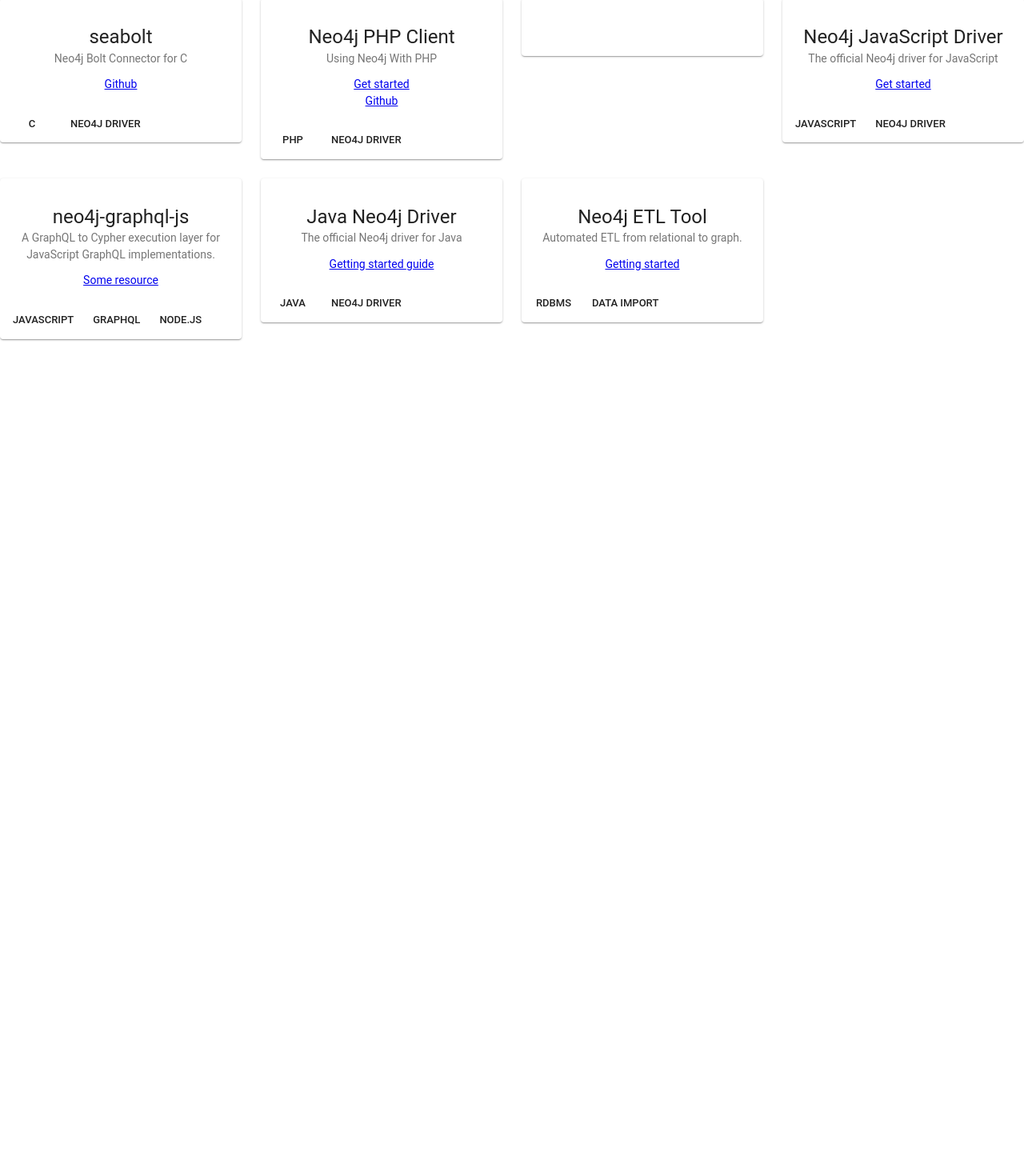
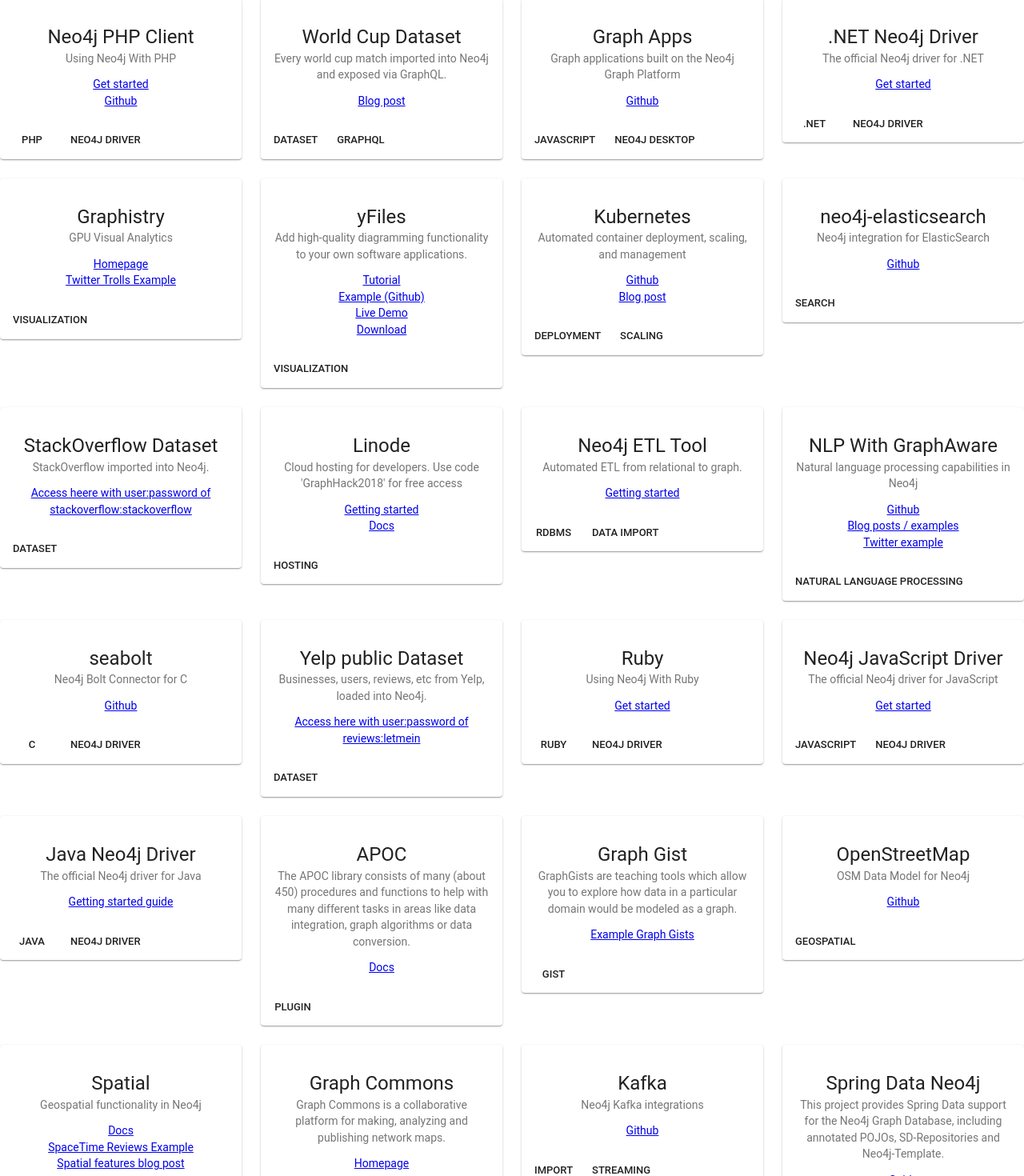
Before and after one commit to vsparrow/buzzword-bingo, a React (Create React App) app: page / in a window 1280 px wide. Shown: the part 769-2239 px from the top of the page at 80% size. Before the commit the page ends 1205 px from the top, so only its background shows below. Built offline with nearby package versions, Linux system fonts and the light colour scheme.

Commit message:
update buzzwords

```diff
--- a/src/data.js
+++ b/src/data.js
@@ -3,20 +3,28 @@ export const data = [
     title: "neo4j-graphql-js",
     description:
       "A GraphQL to Cypher execution layer for JavaScript GraphQL implementations.",
-    links: [{ text: "Some resource", url: "https://www.npmjs.com/package/neo4j-graphql-js" }],
+    links: [
+      {
+        text: "Some resource",
+        url: "https://www.npmjs.com/package/neo4j-graphql-js"
+      }
+    ],
     tags: ["JavaScript", "GraphQL", "node.js"]
   },
   {
     title: "Neo4j Sandbox",
-    description:"The Neo4j Sandbox enables you to get started with Neo4j, with built-in guides and sample datasets for popular use cases.",
+    description:
+      "The Neo4j Sandbox enables you to get started with Neo4j, with built-in guides and sample datasets for popular use cases.",
     links: [{ text: "Launch Sandbox", url: "https://neo4j.com/sandbox-v2/" }],
     tags: ["Hosted", "Datasets"]
   },
   {
     title: "GRANDstack",
-    description: "Fullstack application development with GraphQL, React, Apollo, and Neo4j Database",
+    description:
+      "Fullstack application development with GraphQL, React, Apollo, and Neo4j Database",
     links: [
-        { text: "GRANDstack.io",
+      {
+        text: "GRANDstack.io",
         url: "https://grandstack.io/"
       }
     ],
@@ -24,9 +32,11 @@ export const data = [
   },
   {
     title: "neovis.js",
-    description: "Neo4j + vis.js = neovis.js. Graph visualizations in the browser with data from Neo4j.",
+    description:
+      "Neo4j + vis.js = neovis.js. Graph visualizations in the browser with data from Neo4j.",
     links: [
-        { text: "Github",
+      {
+        text: "Github",
         url: "https://github.com/neo4j-contrib/neovis.js/"
       }
     ],
@@ -36,7 +46,8 @@ export const data = [
     title: "Neo4j ETL Tool",
     description: "Automated ETL from relational to graph.",
     links: [
-        { text: "Getting started",
+      {
+        text: "Getting started",
         url: "https://neo4j.com/developer/neo4j-etl/"
       }
     ],
@@ -46,7 +57,8 @@ export const data = [
     title: ".NET Neo4j Driver",
     description: "The official Neo4j driver for .NET",
     links: [
-        { text: "Get started",
+      {
+        text: "Get started",
         url: "https://neo4j.com/developer/dotnet/"
       }
     ],
@@ -56,7 +68,8 @@ export const data = [
     title: "Java Neo4j Driver",
     description: "The official Neo4j driver for Java",
     links: [
-        { text: "Getting started guide",
+      {
+        text: "Getting started guide",
         url: "https://neo4j.com/developer/java/"
       }
     ],
@@ -66,7 +79,8 @@ export const data = [
     title: "Neo4j JavaScript Driver",
     description: "The official Neo4j driver for JavaScript",
     links: [
-        { text: "Get started",
+      {
+        text: "Get started",
         url: "https://neo4j.com/developer/javascript/"
       }
     ],
@@ -76,7 +90,8 @@ export const data = [
     title: "Python Neo4j Driver",
     description: "The official Neo4j driver for Python",
     links: [
-        { text: "Get started",
+      {
+        text: "Get started",
         url: "https://neo4j.com/developer/python/"
       }
     ],
@@ -86,7 +101,8 @@ export const data = [
     title: "Go Neo4j Driver",
     description: "The official Neo4j driver for Go",
     links: [
-        { text: "Get started",
+      {
+        text: "Get started",
         url: "https://github.com/neo4j/neo4j-go-driver"
       }
     ],
@@ -96,7 +112,8 @@ export const data = [
     title: "seabolt",
     description: "Neo4j Bolt Connector for C",
     links: [
-        { text: "Github",
+      {
+        text: "Github",
         url: "https://github.com/neo4j-drivers/seabolt"
       }
     ],
@@ -106,7 +123,8 @@ export const data = [
     title: "Neo4j PHP Client",
     description: "Using Neo4j With PHP",
     links: [
-        { text: "Get started",
+      {
+        text: "Get started",
         url: "https://neo4j.com/developer/php/"
       },
       {
@@ -120,7 +138,8 @@ export const data = [
     title: "Ruby",
     description: "Using Neo4j With Ruby",
     links: [
-        { text: "Get started",
+      {
+        text: "Get started",
         url: "https://neo4j.com/developer/ruby/"
       }
     ],
@@ -128,22 +147,315 @@ export const data = [
   },
   {
     title: "Pyneo",
-    description: "Py2neo is a client library and toolkit for working with Neo4j from within Python applications and from the command line.",
+    description:
+      "Py2neo is a client library and toolkit for working with Neo4j from within Python applications and from the command line.",
     links: [
-        { text: "Documentation",
+      {
+        text: "Documentation",
         url: "https://py2neo.org/v4/"
       }
     ],
-    tags: [".NET", "Neo4j Driver"]
+    tags: ["Python", "Neo4j Driver"]
   },
   {
-    title: "",
-    description: "",
+    title: "Spring Data Neo4j",
+    description:
+      "This project provides Spring Data support for the Neo4j Graph Database, including annotated POJOs, SD-Repositories and Neo4j-Template.",
     links: [
-        { text: "",
-           url: ""
+      {
+        text: "Guide",
+        url: "https://neo4j.com/developer/spring-data-neo4j/"
       }
     ],
-    tags: [""]
+    tags: ["Java"]
+  },
+  {
+    title: "Neode",
+    description: "Neo4j OGM for Node JS",
+    links: [
+      {
+        text: "Github",
+        url: "https://github.com/adam-cowley/neode"
+      }
+    ],
+    tags: ["JavaScript"]
+  },
+  {
+    title: "Graph Apps",
+    description: "Graph applications built on the Neo4j Graph Platform",
+    links: [
+      {
+        text: "Github",
+        url: "https://github.com/neo4j-apps/"
+      }
+    ],
+    tags: ["JavaScript", "Neo4j Desktop"]
+  },
+  {
+    title: "ml-models",
+    description: "Machine Learning Procedures and Functions for Neo4j",
+    links: [
+      {
+        text: "Github",
+        url: "https://github.com/neo4j-graph-analytics/ml-models"
+      },
+      {
+        text: "Blog post",
+        url:
+          "https://towardsdatascience.com/graphs-and-linear-regression-734d1446e9cd"
+      }
+    ],
+    tags: ["Machine Learning"]
+  },
+  {
+    title: "Spatial",
+    description: "Geospatial functionality in Neo4j",
+    links: [
+      {
+        text: "Docs",
+        url:
+          "https://neo4j.com/docs/developer-manual/current/cypher/functions/spatial/"
+      },
+      {
+        text: "SpaceTime Reviews Example",
+        url:
+          "https://medium.com/neo4j/working-with-neo4j-date-and-spatial-types-in-a-react-js-app-5475b5042b50"
+      },
+      {
+        text: "Spatial features blog post",
+        url:
+          "https://medium.com/neo4j/whats-new-in-neo4j-spatial-features-586d69cda8d0"
+      }
+    ],
+    tags: ["Geospatial"]
+  },
+  {
+    title: "APOC",
+    description:
+      "The APOC library consists of many (about 450) procedures and functions to help with many different tasks in areas like data integration, graph algorithms or data conversion.",
+    links: [
+      {
+        text: "Docs",
+        url:
+          "The APOC library consists of many (about 450) procedures and functions to help with many different tasks in areas like data integration, graph algorithms or data conversion."
+      }
+    ],
+    tags: ["Plugin"]
+  },
+  {
+    title: "Neo4j Graph Algorithms",
+    description: "Efficient Graph Algorithms for Neo4j",
+    links: [
+      {
+        text: "Docs",
+        url: "https://neo4j.com/docs/graph-algorithms/current/"
+      }
+    ],
+    tags: ["Algorithms"]
+  },
+  {
+    title: "OpenStreetMap",
+    description: "OSM Data Model for Neo4j",
+    links: [
+      {
+        text: "Github",
+        url: "https://github.com/neo4j-contrib/osm"
+      }
+    ],
+    tags: ["Geospatial"]
+  },
+  {
+    title: "Graph Gist",
+    description:
+      "GraphGists are teaching tools which allow you to explore how data in a particular domain would be modeled as a graph.",
+    links: [
+      {
+        text: "Graph Gist Portal",
+        url: "https://portal.graphgist.org/",
+        text: "Example Graph Gists",
+        url: "https://neo4j.com/graphgists/"
+      }
+    ],
+    tags: ["Gist"]
+  },
+  {
+    title: "Tableau",
+    description: "Neo4j Tableau Integration via WDC",
+    links: [
+      {
+        text: "Github",
+        url: "https://github.com/neo4j-contrib/neo4j-tableau"
+      }
+    ],
+    tags: ["Visualization"]
+  },
+  {
+    title: "Kafka",
+    description: "Neo4j Kafka integrations",
+    links: [
+      {
+        text: "Github",
+        url: "https://github.com/neo4j-contrib/neo4j-kafka"
+      }
+    ],
+    tags: ["Import", "Streaming"]
+  },
+  {
+    title: "Linode",
+    description: "Cloud hosting for developers. Use code 'GraphHack2018' for free access",
+    links: [
+      {
+        text: "Getting started",
+        url: "https://www.linode.com/docs/getting-started/"
+      },
+      {
+          text: "Docs",
+          url: "https://linode.com/docs/"
+      }
+    ],
+    tags: ["Hosting"]
+  },
+  {
+    title: "Graphistry",
+    description: "GPU Visual Analytics",
+    links: [
+      {
+        text: "Homepage",
+        url: "https://www.graphistry.com/"
+      },
+      {
+          text: "Twitter Trolls Example",
+          url: "https://github.com/graphistry/pygraphistry/blob/master/demos/Neo4jTwitter.ipynb"
+      }
+    ],
+    tags: ["Visualization"]
+  },
+  {
+    title: "NLP With GraphAware",
+    description: "Natural language processing capabilities in Neo4j ",
+    links: [
+      {
+        text: "Github",
+        url: "https://github.com/graphaware/neo4j-nlp"
+      },
+      {
+          text: "Blog posts / examples",
+          url: "https://graphaware.com/blog/nlp/"
+      },
+      {
+          text: "Twitter example",
+          url: "https://medium.com/neo4j/using-nlp-in-neo4j-ac40bc92196f"
+      }
+    ],
+    tags: ["Natural Language Processing"]
+  },
+  {
+    title: "yFiles",
+    description: "Add high-quality diagramming functionality to your own software applications.",
+    links: [
+      {
+          text: "Tutorial",
+          url: "https://www.yworks.com/blog/neo4j-visualization-like-a-pro"
+      },
+      {
+        text: "Example (Github)",
+        url: "https://www.yworks.com/blog/neo4j-visualization-like-a-pro"
+      },
+      {
+        text: "Live Demo",
+        url: "https://live.yworks.com/demos/toolkit/neo4j/index.html"
+      },
+      {
+        text: "Download",
+        url: "https://1drv.ms/u/s!AtNJ4Wu6PijfgdsIjo7vwTWq-9Ojpw"
+      }
+    ],
+    tags: ["Visualization"]
+  },
+  {
+    title: "Kubernetes",
+    description: "Automated container deployment, scaling, and management",
+    links: [
+      {
+        text: "Github",
+        url: "https://github.com/neo4j-contrib/kubernetes-neo4j"
+      },
+      {
+          text: "Blog post",
+          url: "https://medium.com/google-cloud/launching-neo4j-on-googles-kubernetes-marketplace-97c23c94e960"
+      }
+    ],
+    tags: ["Deployment", "Scaling"]
+  },
+  {
+    title: "neo4j-elasticsearch",
+    description: "Neo4j integration for ElasticSearch",
+    links: [
+      {
+        text: "Github",
+        url: "https://github.com/neo4j-contrib/neo4j-elasticsearch"
+      }
+    ],
+    tags: ["Search"]
+  },
+  {
+    title: "Graph Commons",
+    description: "Graph Commons is a collaborative platform for making, analyzing and publishing network maps.",
+    links: [
+      {
+        text: "Homepage",
+        url: "https://graphcommons.com/"
+      }
+    ],
+    tags: ["Import", "Visualization"]
+  },
+  {
+    title: "Cloud",
+    description: "There are many options for Cloud deployment of Neo4j.",
+    links: [
+      {
+        text: "AWS Tutorial",
+        url: "https://medium.com/neo4j/neo4j-community-on-aws-quick-start-65736644ebc"
+      },
+      {
+          text: "Cloud guide",
+          url: "https://neo4j.com/developer/guide-cloud-deployment/"
+      }
+
+    ],
+    tags: ["Cloud"]
+  },
+  {
+    title: "Yelp public Dataset",
+    description: "Businesses, users, reviews, etc from Yelp, loaded into Neo4j. ",
+    links: [
+      {
+        text: "Access here with user:password of reviews:letmein",
+        url: "https://47b53882.databases.neo4j.io/browser/"
+      }
+    ],
+    tags: ["Dataset"]
+  },
+  {
+    title: "StackOverflow Dataset",
+    description: "StackOverflow imported into Neo4j.",
+    links: [
+      {
+        text: "Access heere with user:password of stackoverflow:stackoverflow",
+        url: "https://stackdata.neo4jlabs.com:7473/browser/"
+      }
+    ],
+    tags: ["Dataset"]
+  },
+  {
+    title: "World Cup Dataset",
+    description: "Every world cup match imported into Neo4j and exposed via GraphQL.",
+    links: [
+      {
+        text: "Blog post",
+        url: "https://medium.freecodecamp.org/building-the-2018-world-cup-graphql-api-fab40ccecb9e"
+      }
+    ],
+    tags: ["Dataset", "GraphQL"]
   }
 ];
```
Lines whose indentation alone changed are shown as unchanged.
